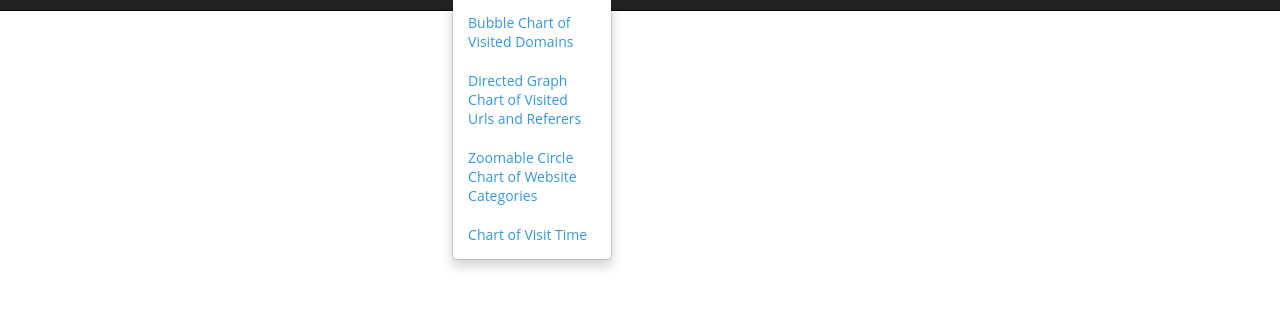
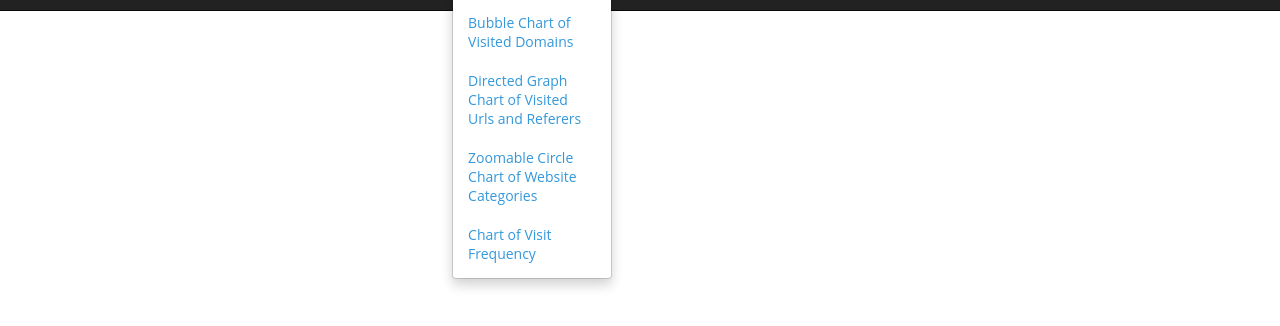
Before and after one commit to giancarloap/tcc, a browser extension: page templates/master_page/index.html in a window 1280 px wide. Both pictures are taken after a click on the link 475 px from the left and 37 px from the top of the page. Shown: the part 66-392 px from the top of the page. Drawn offline with Linux system fonts and the light colour scheme.

Commit message:
small fixes

```diff
--- a/modules/charts/views/chart_of_visit_frequency.js
+++ b/modules/charts/views/chart_of_visit_frequency.js
@@ -104,10 +104,6 @@ function set_data() {
 
             for (var i = 0; i < historyItems.length; ++i) {
 
-
-                //alert(historyItems.length);
-                //alert(historyItems[i].url);
-
                 chrome.history.getVisits({url: historyItems[i].url}, function (visitItems) {
 
                     domain = historyItems[k].url.match(/^[\w-]+:\/*\[?([\w\.:-]+)\]?(?::\d+)?/)[1];
@@ -145,33 +141,7 @@ function set_data() {
 
                         domainVisitCountmphasis = 20;
 
-                        //for (var domain in associativeArray) {
-                        //    var productivity = null;
-                        //    var category = null;
-                        //
-                        //    $.ajax({
-                        //        url: chrome.extension.getURL('modules/charts/views/category.json'),
-                        //        async: false,
-                        //        dataType: 'json',
-                        //        success: function (json) {
-                        //            if (domain in json) {
-                        //                productivity = json[domain]['productivity'];
-                        //                category = json[domain]['category'];
-                        //            }
-                        //        }
-                        //    });
-                        //
-                        ////associativeArray[domain]['radius'] = Math.log(associativeArray[domain]['domainVisitCount']) * 10 + domainVisitCountmphasis;
-                        //associativeArray[visitItems[j].visitId]['domain']['productivity'] = productivity;
-                        //associativeArray[visitItems[j].visitId]['domain']['category'] = category;
-                        //associativeArray[visitItems[j].visitId]['domain']['color'] = productivity === "Productive" ? "rgba(46, 204, 113, 1)" : (productivity === 'Unproductive' ? "rgba(230, 85, 13, 1.0)" : (productivity === 'Neutral' ? "rgba(255, 255, 0, 1.0)" : "rgba(107, 174, 214, 1.0)"));
-                        //associativeArray[visitItems[j].visitId]['domain']['text'] = associativeArray[domain]['domain'] + '  Visits: ' + associativeArray[domain]['domainVisitCount'] + ' ' + (typeof productivity === 'undefined' ? 'Unclassified' : productivity);
-                        //}
 
-                        //console.log('i='+i);
-                        //console.log('j='+j);
-                        //console.log('k='+k);
-                        //console.log('historyitems.length='+historyItems.length);
                         if (j == visitItems.length - 1) {
                             k++;
                         }
@@ -180,32 +150,14 @@ function set_data() {
                     if (k == historyItems.length - 1) {
                         links = [];
 
-                        ////alert(associativeArray.length);
-
-                        //for (var i = 0; i < associativeArray.length;i++) {
-                        //    ////alert(associativeArray)
-                        //    //alert(i);
-                        //}
-
-                        //alert('proximo //alert eh o keys do assossiative array');
-                        //alert(Object.keys(associativeArray).length);
-                        //alert(dump(associativeArray));
-                        //i = 0;
                         for (var key in associativeArray) {
                             data.push({
                                 'value': associativeArray[key]['visitTime']
                             })
                         }
-                        alert(dump(data));
                         timeseries('timeseries', data, true);
                         //timeseries('timeseries one', getData(new Date(2012, 1, 1), new Date(2015, 1, 2), amount), true);
                         timeseries.getBrushExtent();
-                        //alert('test');
-                        //var circle = svg.selectAll("circle")
-                        //    .style("fill", function() { return "rgba(46, 204, 113, 1)" })
-                        //console.log(dump(links));
-
-
                     }
                 })
             }
--- a/templates/master_page/index.html
+++ b/templates/master_page/index.html
@@ -105,7 +105,7 @@
                                         <!--Productivity</a>-->
                                 <!--</li>-->
                                 <li>
-                                    <a id="chartofvisitfrequencylink" href="#">Chart of Visit Time</a>
+                                    <a id="chartofvisitfrequencylink" href="#">Chart of Visit Frequency</a>
                                 </li>
                             </ul>
                             <!-- /.nav-second-level -->
```
